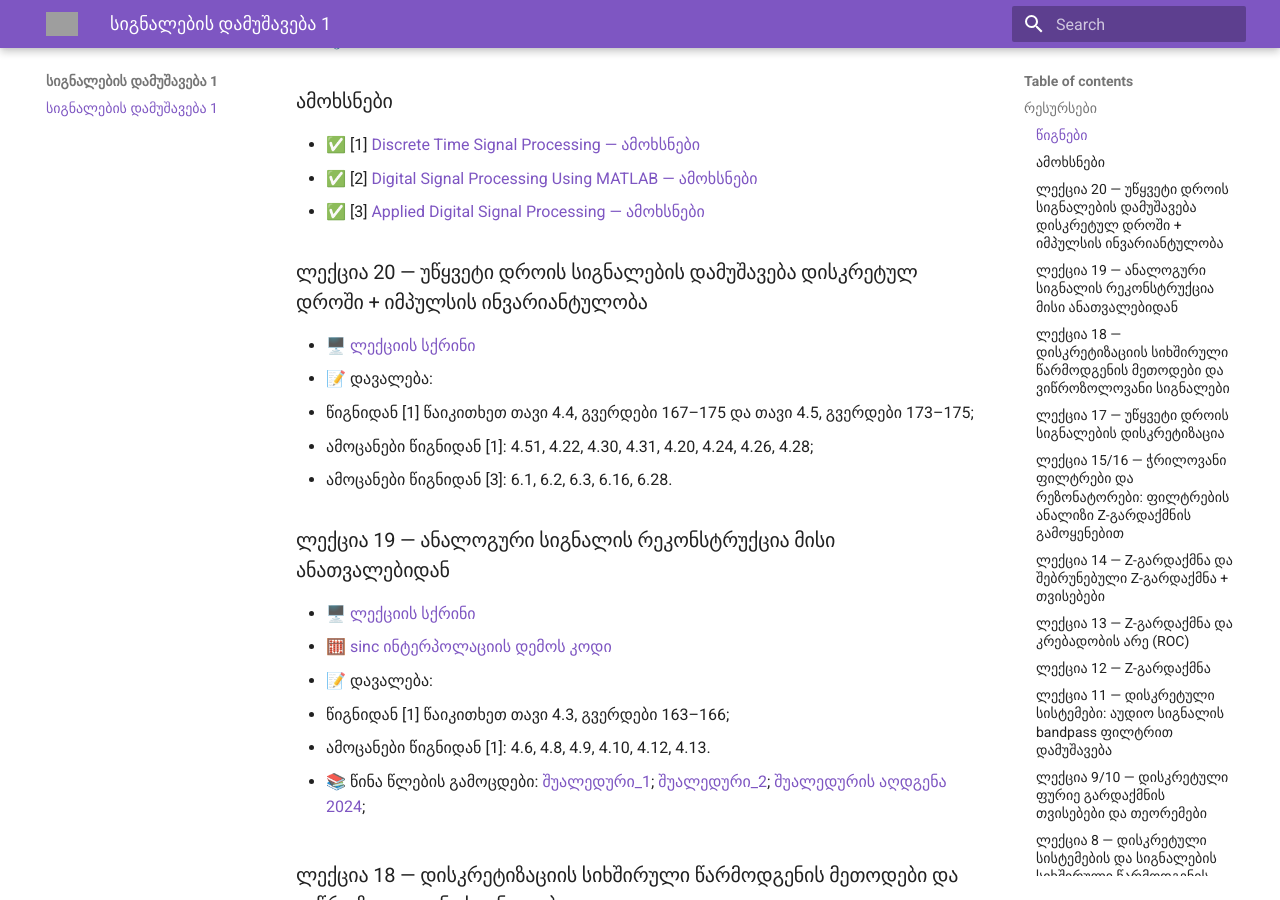
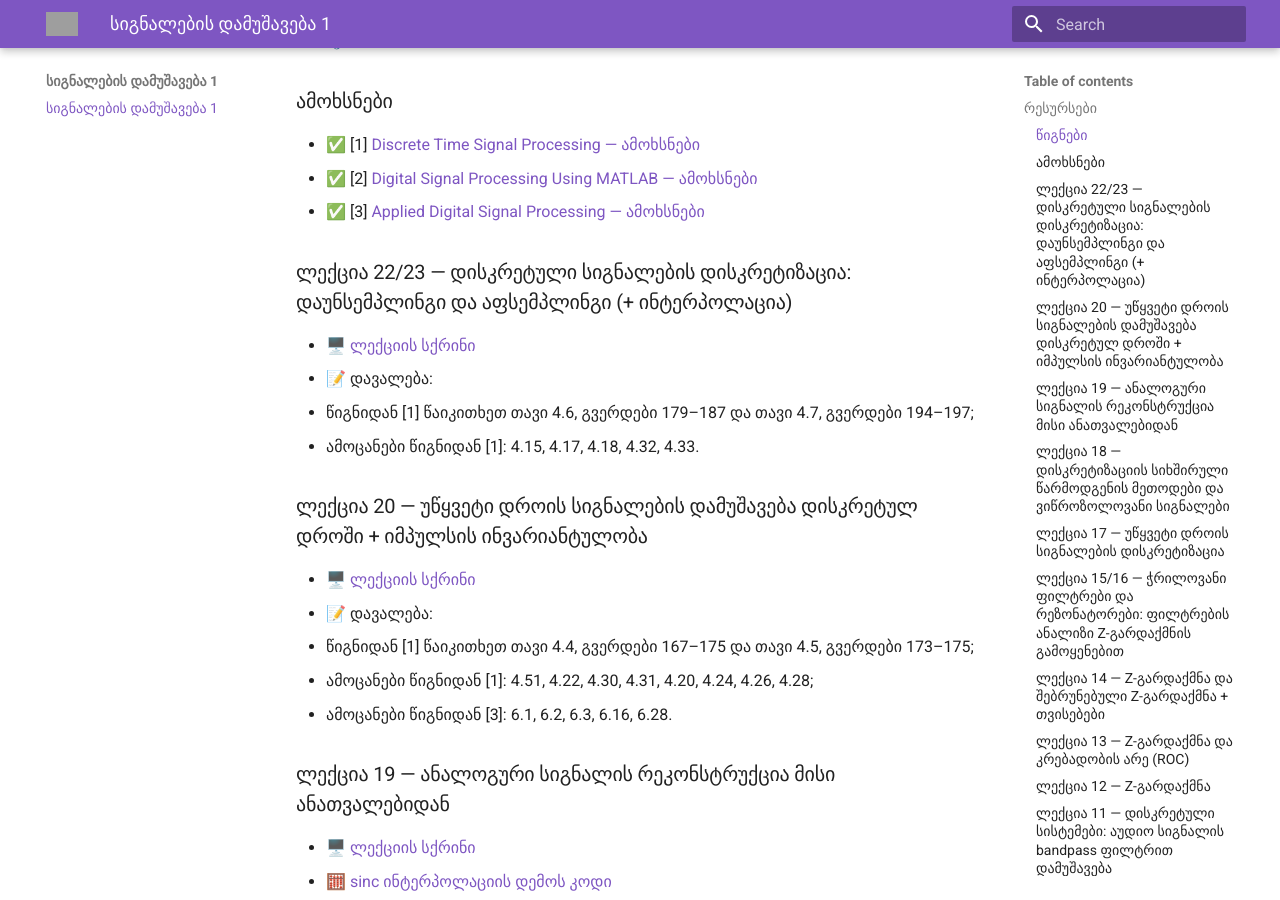
Before and after one commit to gugavar/signal-processing-1-fall-2026, an MkDocs documentation site: the page built from docs/index.md, in a window 1280 px wide and 900 px high, scrolled down 349 px. Built offline with MkDocs 1.6.1 and Material for MkDocs 9.7.7, drawn with Linux system fonts in a browser that asks for light colours; grey boxes are pictures that could not be loaded.

Commit message:
Update index.md

```diff
--- a/docs/index.md
+++ b/docs/index.md
@@ -16,6 +16,12 @@
 - ✅ [3] [Applied Digital Signal Processing — ამოხსნები](https://drive.google.com/file/d/1bpyNl1Ugp6BYxB6EaGVTJMIYeHz6Em-E/view?usp=sharing)
 
 
+### ლექცია 22/23 — დისკრეტული სიგნალების დისკრეტიზაცია: დაუნსემპლინგი და აფსემპლინგი (+ ინტერპოლაცია)
+
+- 🖥️ [ლექციის სქრინი](https://drive.google.com/file/d/15_9nwQghbWzQ9TMpVgXPT0zOxCkEkxLJ/view?usp=drive_link)
+- 📝 დავალება:
+  - წიგნიდან [1] წაიკითხეთ თავი 4.6, გვერდები 179–187 და თავი 4.7, გვერდები 194–197;
+  - ამოცანები წიგნიდან [1]: 4.15, 4.17, 4.18, 4.32, 4.33.
 
 
 ### ლექცია 20 — უწყვეტი დროის სიგნალების დამუშავება დისკრეტულ დროში + იმპულსის ინვარიანტულობა
```
